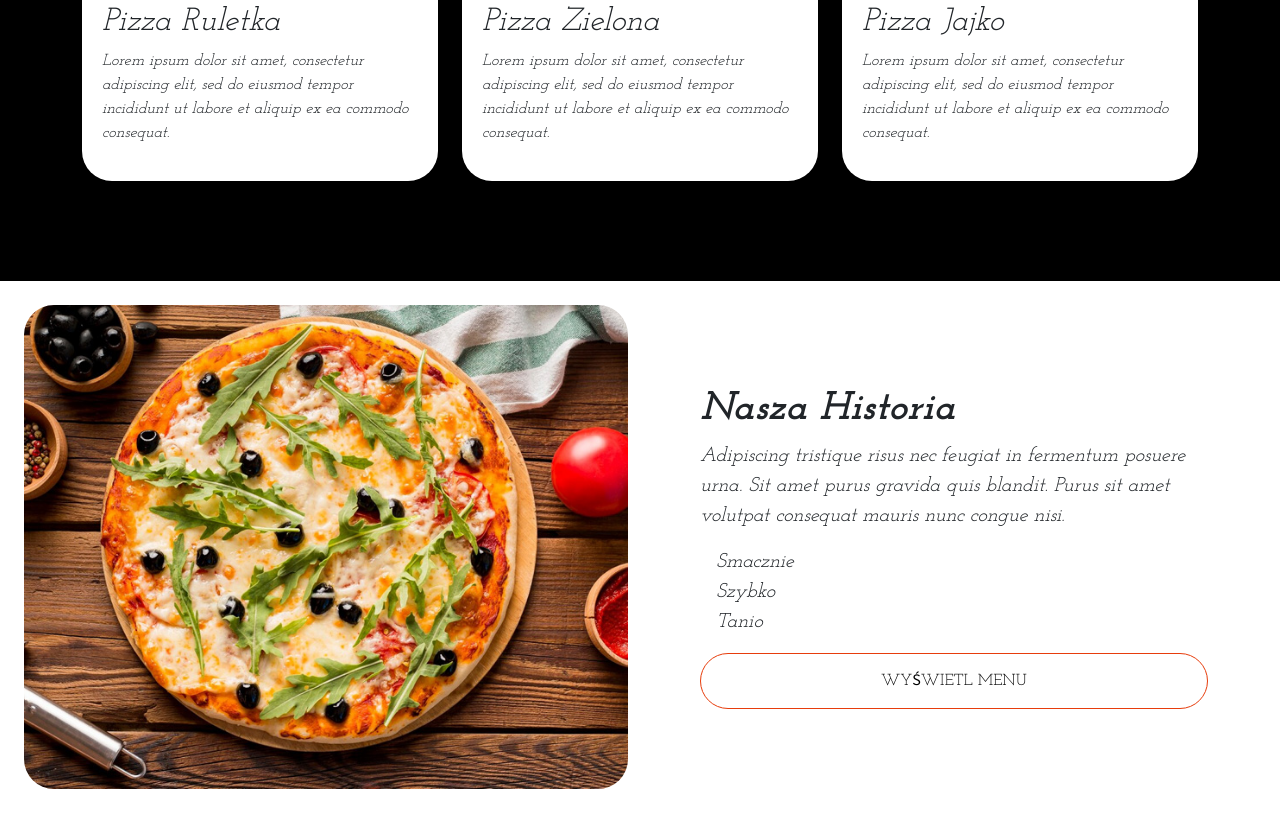
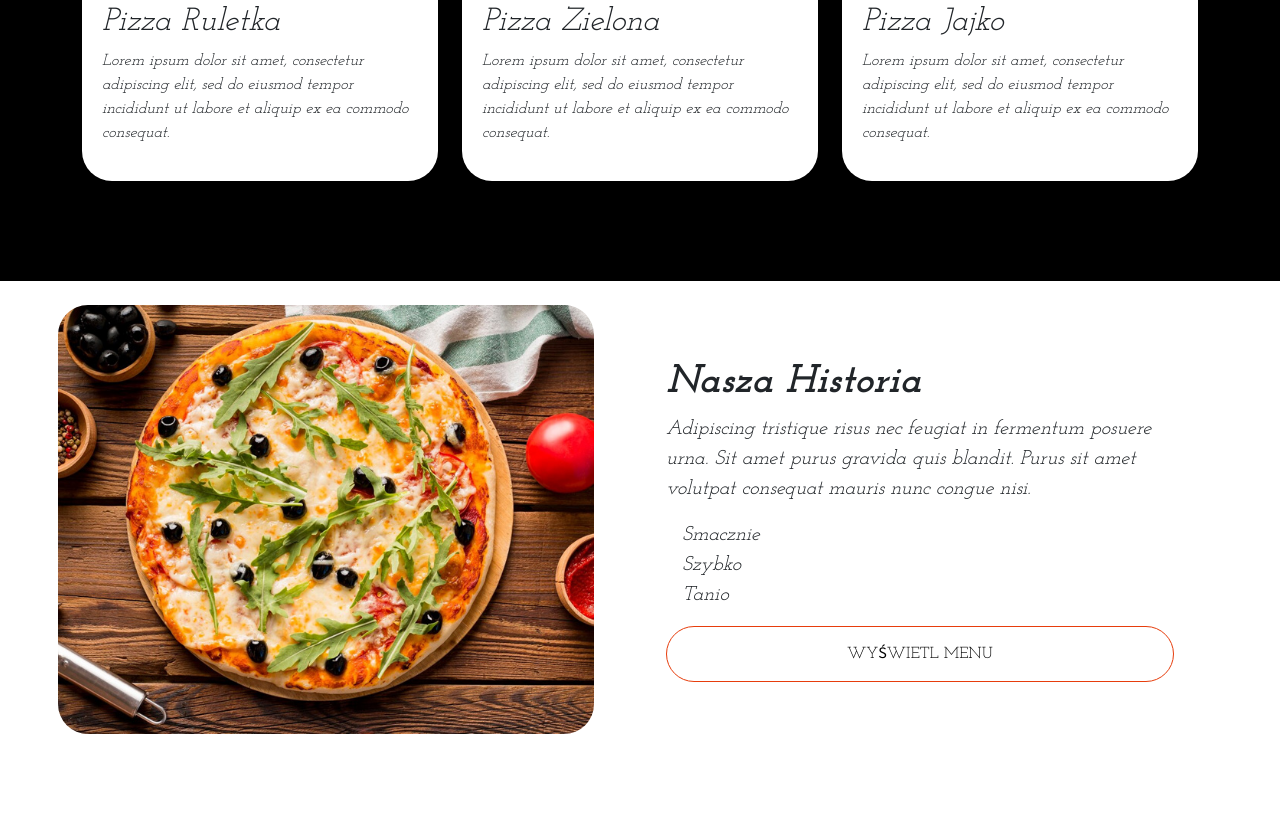
Before and after one commit to WajsiniO/TheWellStackedPizzaWebsite, a plain HTML site: page index.html in a window 1280 px wide. Shown: the part 1215-2028 px from the top of the page. After the commit the page ends 1973 px from the top, so only its background shows below. Drawn offline with nearby package versions, Linux system fonts and the light colour scheme.

Commit message:
added max width

```diff
--- a/src/style.scss
+++ b/src/style.scss
@@ -38,10 +38,14 @@ $bradius: 30px;
 }
 
 .fifth-div {
-    div {
+    div:first-child {
+        max-width: 560px;
         img {
             border-radius: $bradius;
         }
+    }
+    div:last-child {
+        max-width: 660px;
         article {
             @media screen and (max-width: 992px) {
                 text-align: center;
```
Also changed, not shown: src/style.css, src/style.min.css.
